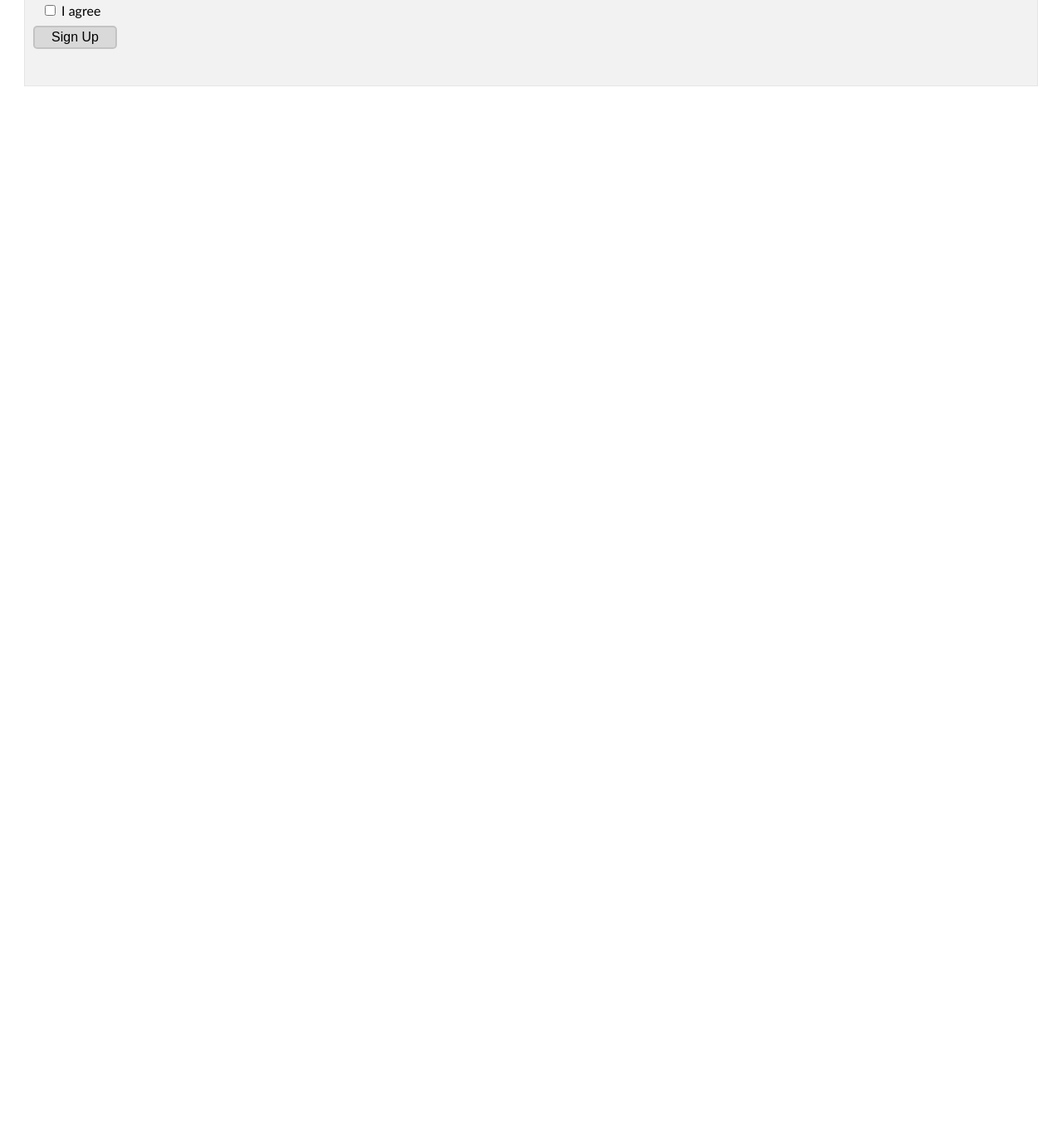
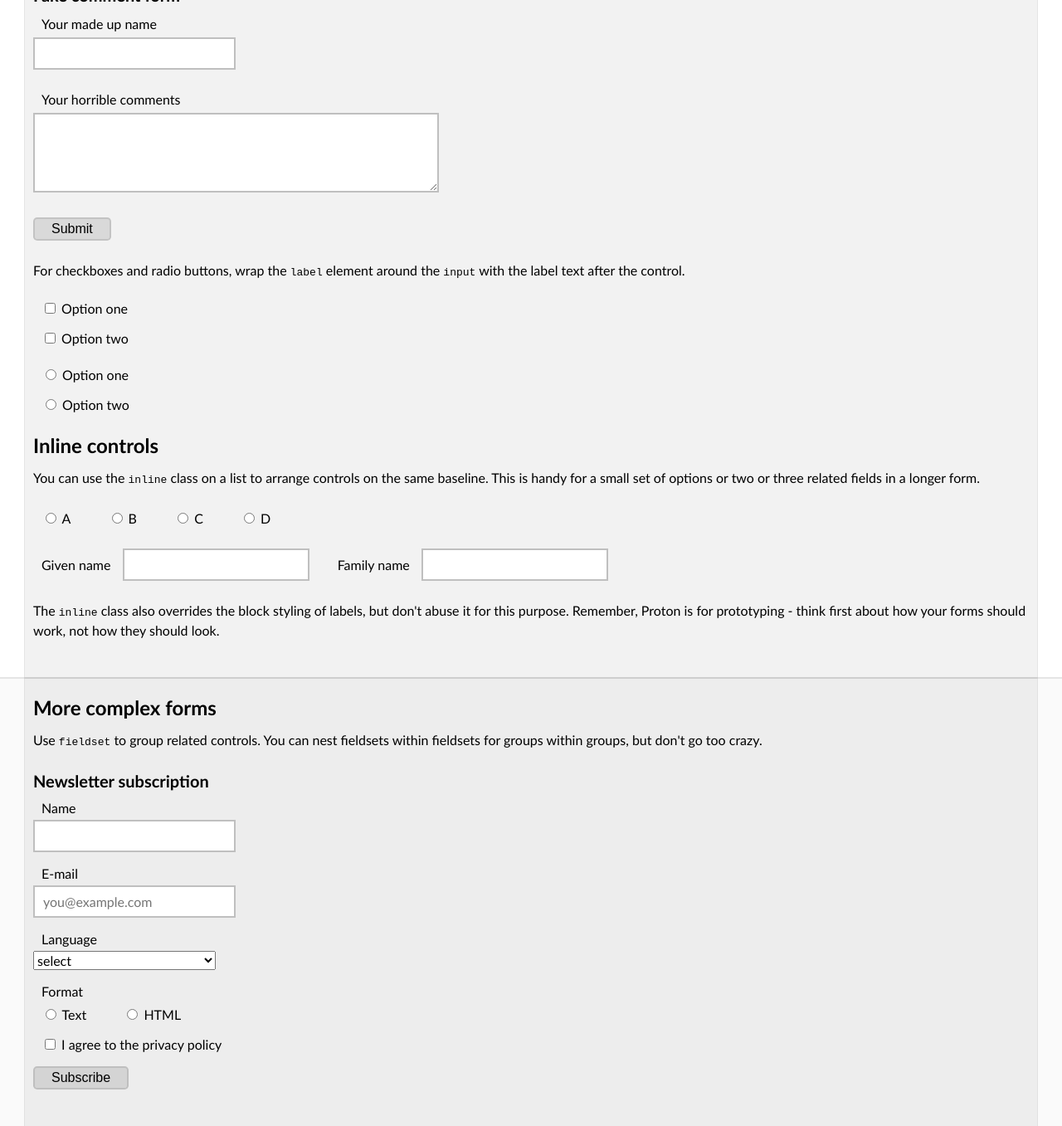
Before and after one commit to craigcook/etc, a plain HTML site: page proton/forms.html in a window 1280 px wide. Shown: the part 341-1698 px from the top of the page at 83% size. Before the commit the page ends 800 px from the top, so only its background shows below. Drawn offline with Linux system fonts and the light colour scheme.

Commit message:
Proton updates

```diff
--- a/proton/css/buttons.css
+++ b/proton/css/buttons.css
@@ -6,10 +6,12 @@
     background: rgba(0, 0, 0, .1);
     border-radius: .3em;
     border: 2px solid rgba(0, 0, 0, .1);
+    color: #000;
     cursor: pointer;
     display: inline-block;
     font-size: 100%;
     padding: .2em 20px;
+    text-decoration: none;
     transition: background-color .15s ease;
 }
 
@@ -24,7 +26,7 @@
 }
 
 .button-major {
-    font-size: 200%;
+    font-size: 150%;
     padding: .25em 25px;
 }
 
--- a/proton/css/forms.css
+++ b/proton/css/forms.css
@@ -1,6 +1,10 @@
 /*
-    Styles for forms
+    Styles for forms.
 */
+
+form li {
+    margin-bottom: 1em;
+}
 
 legend {
     font-size: 1.25rem;
@@ -13,10 +17,22 @@ label {
     padding: 0 10px;
 }
 
-input:not([type~='radio checkbox']),
+
+input:not([type='checkbox']):not([type='radio']),
 textarea {
-    border: 2px solid rgba(0, 0, 0, .1);
+    border: 2px solid rgba(0, 0, 0, .25);
     padding: .5em 10px;
+    min-width: 220px;
+    max-width: 100%;
+}
+
+input:not([type='checkbox']):not([type='radio']):focus,
+textarea:focus {
+    border-color: rgba(0, 0, 0, .5);
+}
+
+select {
+    min-width: 220px;
     max-width: 100%;
 }
 
@@ -25,3 +41,30 @@ input + .button {
     position: relative;
     top: 2px;
 }
+
+
+.inline legend {
+    font-size: 1rem;
+    font-weight: normal;
+    margin: 0 10px .5em;
+}
+
+.inline label {
+    display: inline;
+    padding-right: 0;
+    margin-right: 10px;
+}
+
+.inline input:not([type='checkbox']):not([type='radio']) {
+    min-width: 120px;
+}
+
+.inline ul,
+.inline ol {
+    margin: 0;
+}
+
+.inline li {
+    display: inline;
+    margin-right: 20px;
+}
--- a/proton/css/proton.css
+++ b/proton/css/proton.css
@@ -1,6 +1,10 @@
 /*
     Base styles for the Proton framework.
+
     This style sheet imports the others. It's bad for performance but good for reference.
+    Use this as a starting point for your particular project, importing the only pieces
+    you actually need and tailoring the global layout (widths and breakpoints) to suit
+    your needs.
 */
 
 @import url('reset.css');
--- a/proton/css/reset.css
+++ b/proton/css/reset.css
@@ -1,4 +1,7 @@
-/* @Reset */
+/*
+    Reset most browser defaults.
+*/
+
 article, aside, details, figcaption, figure, footer, header, hgroup, main, nav, section, summary { display: block; }
 audio, video, canvas { display: inline-block; }
 
--- a/proton/forms.html
+++ b/proton/forms.html
@@ -11,34 +11,138 @@
 
     <section class="section">
       <div class="content">
-        <h1>Proton Form Examples</h1>
+        <h1>Proton Forms</h1>
+        <p>Use paragraphs and lists to gives forms a sensible structure.</p>
 
+        <p>Always include a <code>label</code> before a form field &ndash; the
+        <code>placeholder</code> attribute is <em>not</em> a substitute for a
+        label. Labels are styled as <code>display: block;</code> in Proton so
+        they will appear above their control, which is generally the best place
+        for them.</p>
+
+        <form>
+          <fieldset>
+            <legend>A super-simple form</legend>
             <p>
               <label for="ex1">Field Label</label>
-          <input type="text" id="ex1">
+              <input type="text" id="ex1" placeholder="example input">
               <button type="submit" class="button">Submit</button>
             </p>
+          </fieldset>
+        </form>
 
+        <form>
           <fieldset>
-          <legend>Fieldset</legend>
+            <legend>Fake comment form</legend>
+            <p>
+              <label for="cmt-name">Your made up name</label>
+              <input type="text" id="cmt-name" name="name">
+            </p>
+            <p>
+              <label for="cmt-comment">Your horrible comments</label>
+              <textarea id="cmt-comment" name="comment" cols="50" rows="4"></textarea>
+            </p>
+            <p>
+              <button type="submit" class="button">Submit</button>
+            </p>
+          </fieldset>
+        </form>
 
+        <p>For checkboxes and radio buttons, wrap the <code>label</code> element
+          around the <code>input</code> with the label text after the control.</p>
+
+        <form>
+          <ul>
+            <li><label for="check1"><input type="checkbox" name="check1" id="check1"> Option one</label></li>
+            <li><label for="check2"><input type="checkbox" name="check2" id="check2"> Option two</label></li>
+          </ul>
+
+          <ul>
+            <li><label for="radio1"><input type="radio" name="radios" id="radio1"> Option one</label></li>
+            <li><label for="radio2"><input type="radio" name="radios" id="radio2"> Option two</label></li>
+          </ul>
+        </form>
+
+        <h2>Inline controls</h2>
+        <p>You can use the <code>inline</code> class on a list to arrange
+        controls on the same baseline. This is handy for a small set of options
+        or two or three related fields in a longer form.</p>
+
+        <form>
+          <ul class="inline">
+            <li><label for="radio-a"><input type="radio" name="inline-radios" id="radio-a"> A</label></li>
+            <li><label for="radio-b"><input type="radio" name="inline-radios" id="radio-b"> B</label></li>
+            <li><label for="radio-c"><input type="radio" name="inline radios" id="radio-c"> C</label></li>
+            <li><label for="radio-d"><input type="radio" name="inline radios" id="radio-d"> D</label></li>
+          </ul>
+
+          <ol class="inline">
+            <li><label for="name-given">Given name</label> <input type="text" id="name-given" name="givenname"></li>
+            <li><label for="name-family">Family name</label> <input type="text" id="name-family" name="familyname"></li>
+          </ol>
+        </form>
+
+        <p>The <code>inline</code> class also overrides the block styling of
+        labels, but don't abuse it for this purpose. Remember, Proton is for
+        prototyping - think first about how your forms should work, not how they
+        should look.</p>
+      </div>
+    </section>
+
+    <section class="section">
+      <div class="content">
+        <h2>More complex forms</h2>
+
+        <p>Use <code>fieldset</code> to group related controls. You can nest
+        fieldsets within fieldsets for groups within groups, but don't go too
+        crazy.</p>
+
+        <form>
+          <fieldset>
+            <legend>Newsletter subscription</legend>
             <ol>
               <li>
-              <label for="ex2">Name</label>
-              <input type="text" id="ex2">
+                <label for="news-name">Name</label>
+                <input type="text" id="news-name" name="name">
               </li>
               <li>
-              <label for="ex3">E-mail</label>
-              <input type="email" id="ex3">
+                <label for="news-email">E-mail</label>
+                <input type="email" id="news-email" name="email" placeholder="you@example.com">
+              </li>
+              <li>
+                <label for="news-lang">Language</label>
+                <select id="news-lang" name="lang">
+                  <option selected disabled>select</option>
+                  <option value="de" lang="de">Deutsch</option>
+                  <option value="en" lang="en">English</option>
+                  <option value="es" lang="es">Español</option>
+                  <option value="fr" lang="fr">Français</option>
+                  <option value="ja" lang="ja">日本語</option>
+                  <option value="tlh" lang="tlh">tlhIngan Hol</option>
+                </select>
               </li>
               <li class="inline">
-              <label for="ex4"><input type="checkbox" id="ex4"> I agree</label>
+                <fieldset>
+                  <legend>Format</legend>
+                  <ul>
+                    <li>
+                      <label for="news-format-text"><input type="radio" name="format" id="news-format-text"> Text</label>
                     </li>
                     <li>
-              <button type="submit" class="button">Sign Up</button>
+                      <label for="news-format-html"><input type="radio" name="format" id="news-format-html"> HTML</label>
+                    </li>
+                  </ul>
+                </fieldset>
+              </li>
+              <li>
+                <label for="news-agree"><input type="checkbox" id="news-agree" name="agree"> I agree to the privacy policy</label>
+              </li>
+              <li>
+                <button type="submit" class="button">Subscribe</button>
               </li>
             </ol>
           </fieldset>
+        </form>
 
       </div>
     </section>
```
Also changed, not shown: proton/buttons.html (+3 -2 lines). Lines whose indentation alone changed are shown as unchanged.
